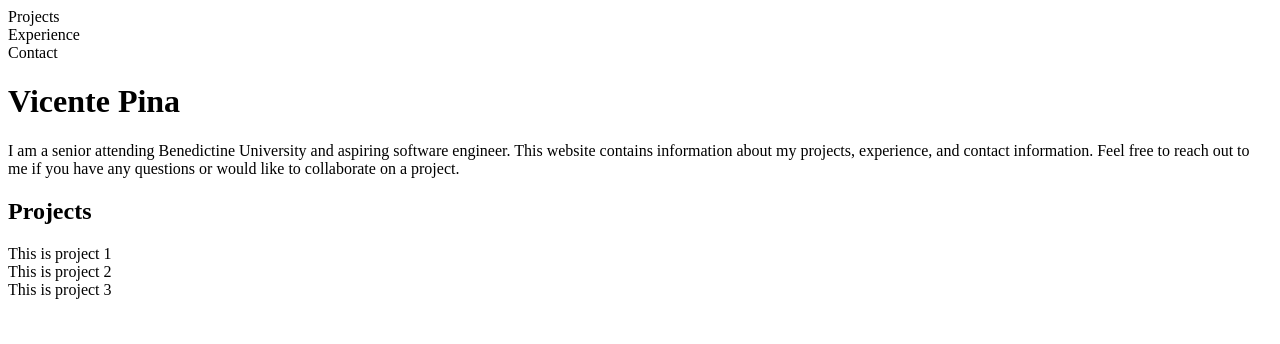
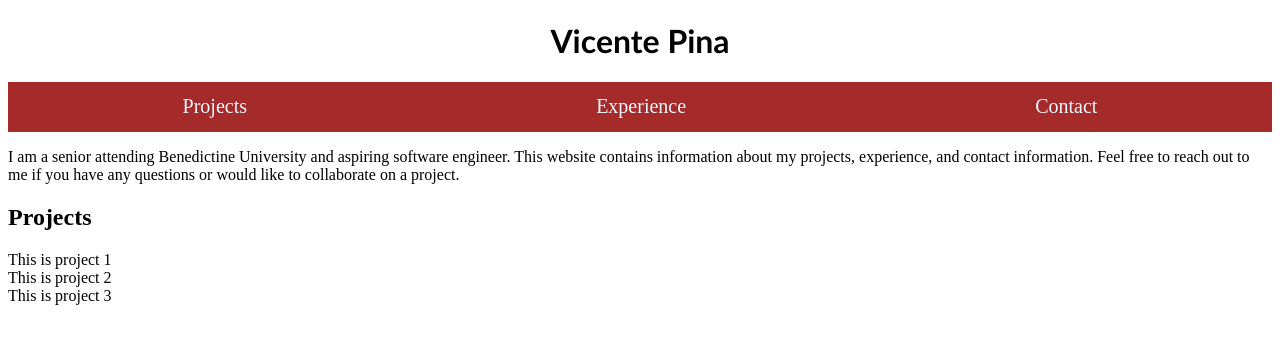
Before and after one commit to VicentePina7210/Project-Portfolio, a plain HTML site: page index.html in a window 1280 px wide. Drawn offline with Linux system fonts and the light colour scheme.

Commit message:
updating the index.html file added styles.css

```diff
--- a/index.html
+++ b/index.html
@@ -4,17 +4,22 @@
     <meta charset="UTF-8">
     <meta name="viewport" content="width=device-width, initial-scale=1.0">
     <title>Document</title>
+
+     <link rel="stylesheet" href="styles.css">
 </head>
 <body>
-    <nav>
-        <div>Projects</div>
-        <div>Experience</div>
-        <div>Contact</div>
-    </nav>
+
 
    <h1>
     Vicente Pina
    </h1>
+
+   <nav class="container">
+    <div class="items">Projects</div>
+    <div class="items">Experience</div>
+    <div class="items">Contact</div>
+</nav>
+
    <p>I am a senior attending Benedictine University and aspiring software engineer.
     This website contains information about my projects, experience, and contact information.
     Feel free to reach out to me if you have any questions or would like to collaborate on a project.
--- /dev/null
+++ b/styles.css
@@ -0,0 +1,21 @@
+html{
+    box-sizing: border-box;
+}
+h1{
+    font-family: 'Gill Sans', 'Gill Sans MT', Calibri, 'Trebuchet MS', sans-serif;
+    display: flex;
+    justify-content: center;
+}
+.container{
+    display: flex;
+    background-color: brown;
+    width: 100%;
+    height: 50px;
+    justify-content: space-around;
+    align-items: center;
+}
+.items{
+    display: flex;
+    font-size: 20px;
+    color: aliceblue;
+}
```
